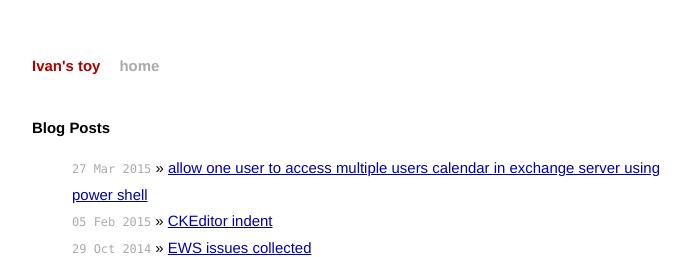
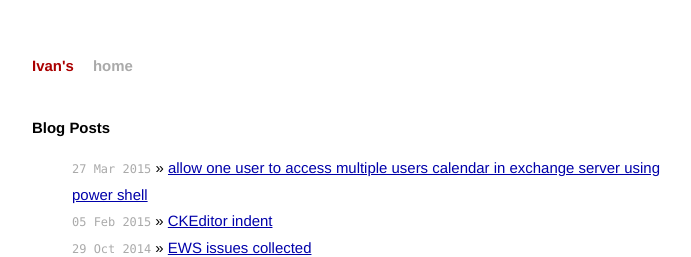
Before and after one commit to iwang/iwang.github.io, a Jekyll site: the page built from index.html, in a window 1280 px wide. Shown: the top 257 px of the page, without its empty margins (294-985 px from the left). Built offline with Jekyll 4.4.1, drawn with Linux system fonts in a browser that asks for light colours; Markdown is read by kramdown in place of the engine named in the settings.

Commit message:
Update _config.yml

```diff
--- a/_config.yml
+++ b/_config.yml
@@ -1,3 +1,3 @@
-name: Ivan's toy
+name: Ivan's
 markdown: redcarpet
 pygments: true
```
